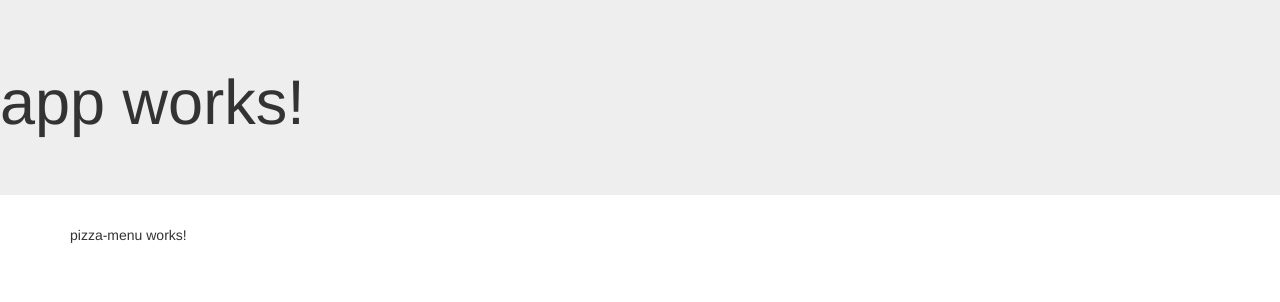
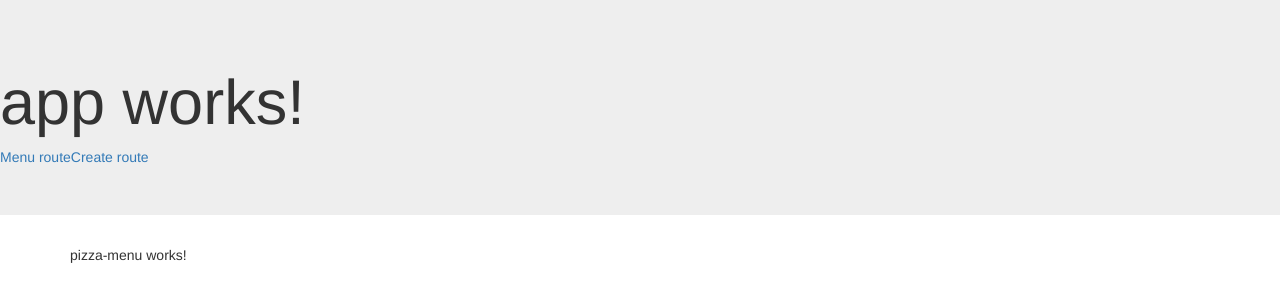
Before and after one commit to phughk/PizzaProgram, an Angular app in the folder ng2/: page /menu in a window 1280 px wide. Shown: the top 302 px of the page. Built offline with nearby package versions, Linux system fonts and the light colour scheme.

Commit message:
Router navigation works

```diff
--- a/ng2/src/app/app.component.html
+++ b/ng2/src/app/app.component.html
@@ -3,6 +3,8 @@
 	<h1>
 		{{title}}
 	</h1>
+	<a [routerLink]="['menu']">Menu route</a>
+	<a [routerLink]="['create']">Create route</a>
 </div>
 <div class="container">
 	<router-outlet></router-outlet>
--- a/ng2/src/app/app.module.ts
+++ b/ng2/src/app/app.module.ts
@@ -13,6 +13,7 @@ const routes: Routes = [
 	{ path: '', redirectTo: 'menu', pathMatch: 'full' },
 	{ path: 'menu', component: PizzaMenuComponent },
 	{ path: 'pizza', component: PizzaComponent },
+	{ path: 'create', component: CreatePizzaComponent },
 ];
 
 @NgModule({
```
